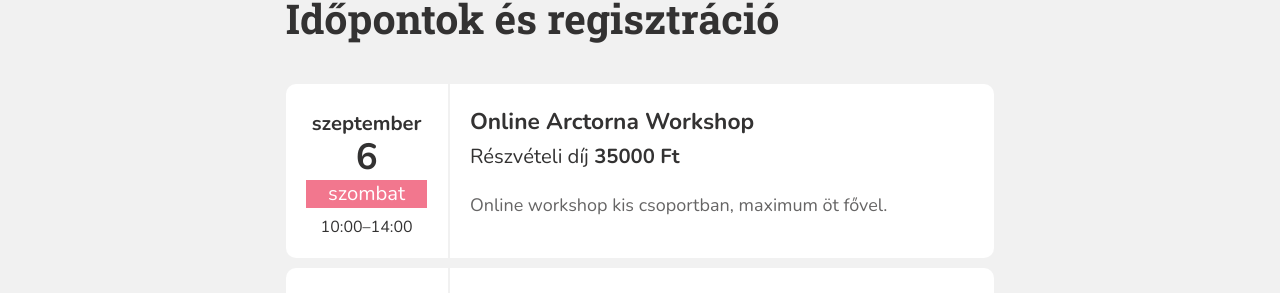
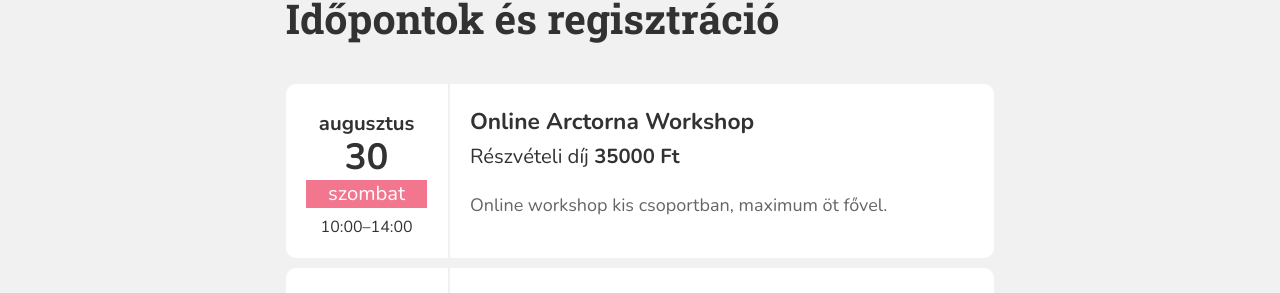
Before and after one commit to monikamudra/arctorna, a Jekyll site: the page built from workshop.md, in a window 1280 px wide and 900 px high, scrolled down 2019 px. Shown: the part 150-443 px from the top of the window. Built offline with Jekyll 4.4.1, drawn with Linux system fonts in a browser that asks for light colours.

Commit message:
Update workshop event

```diff
--- a/_data/workshop.yaml
+++ b/_data/workshop.yaml
@@ -49,7 +49,7 @@ events:
     price: 35000
     full: true
 
-  - date: 2025-9-6-T10:00
+  - date: 2025-8-30-T10:00
     start: "10:00"
     end: "14:00"
     title: Online Arctorna Workshop
```
